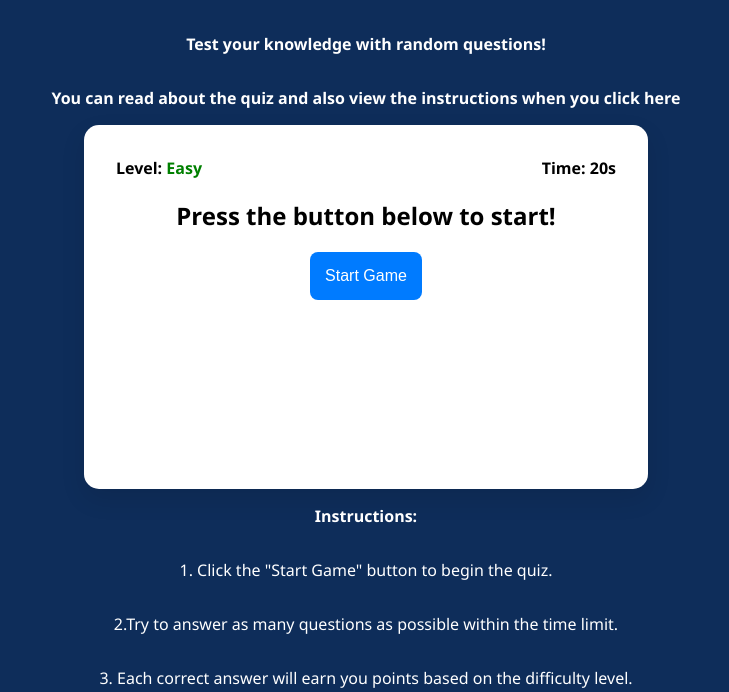
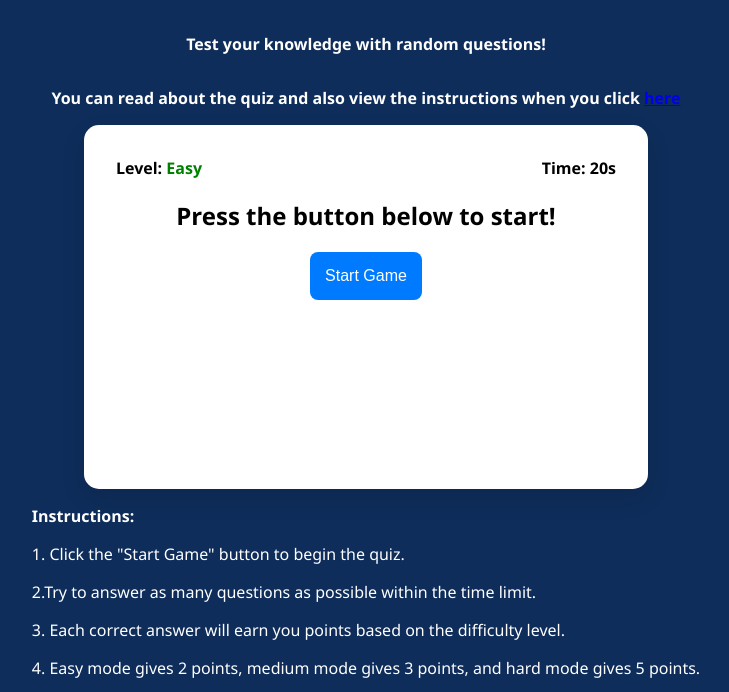
Before and after one commit to Rita-Umezi/Quiz-Game, a plain HTML site: page index.html in a window 1280 px wide. Shown: the part 67-759 px from the top of the page, without its empty margins (274-1003 px from the left). Drawn offline with Linux system fonts and the light colour scheme.

Commit message:
added a link that will lead user to the instructions

```diff
--- a/index.html
+++ b/index.html
@@ -11,7 +11,7 @@
     <div id="box">
        <h1>Quiz Game 🎉</h1>
        <p style="color: white;"><b>Test your knowledge with random questions!</b></p>
-       <p style="color: white;"><b>You can read about the quiz and also view the instructions when you click here</b></p>
+       <p style="color: white;"><b>You can read about the quiz and also view the instructions when you click <a href="#instructions" >here</a></b></p>
 
     <div id="game-container">
 
@@ -28,7 +28,8 @@
 
         <button id="start-btn">Start Game</button>
     </div>
-        <p style="color: white;"><b>Instructions:</b></p>
+    <div id="instructions">
+               <p style="color: white;"><b>Instructions:</b></p>
 <p style="color: white;">1. Click the "Start Game" button to begin the quiz.</p>
 <p style="color: white;">2.Try to answer as many questions as possible within the time limit.</p>
 <p style="color: white;">3. Each correct answer will earn you points based on the difficulty level.</p>
@@ -38,6 +39,8 @@
 <p style="color: white;">Good luck and have fun!</p>
 
     </div>
+
+    </div>
     <script src="quiz.js"></script>
 </body>
 </html>
```
